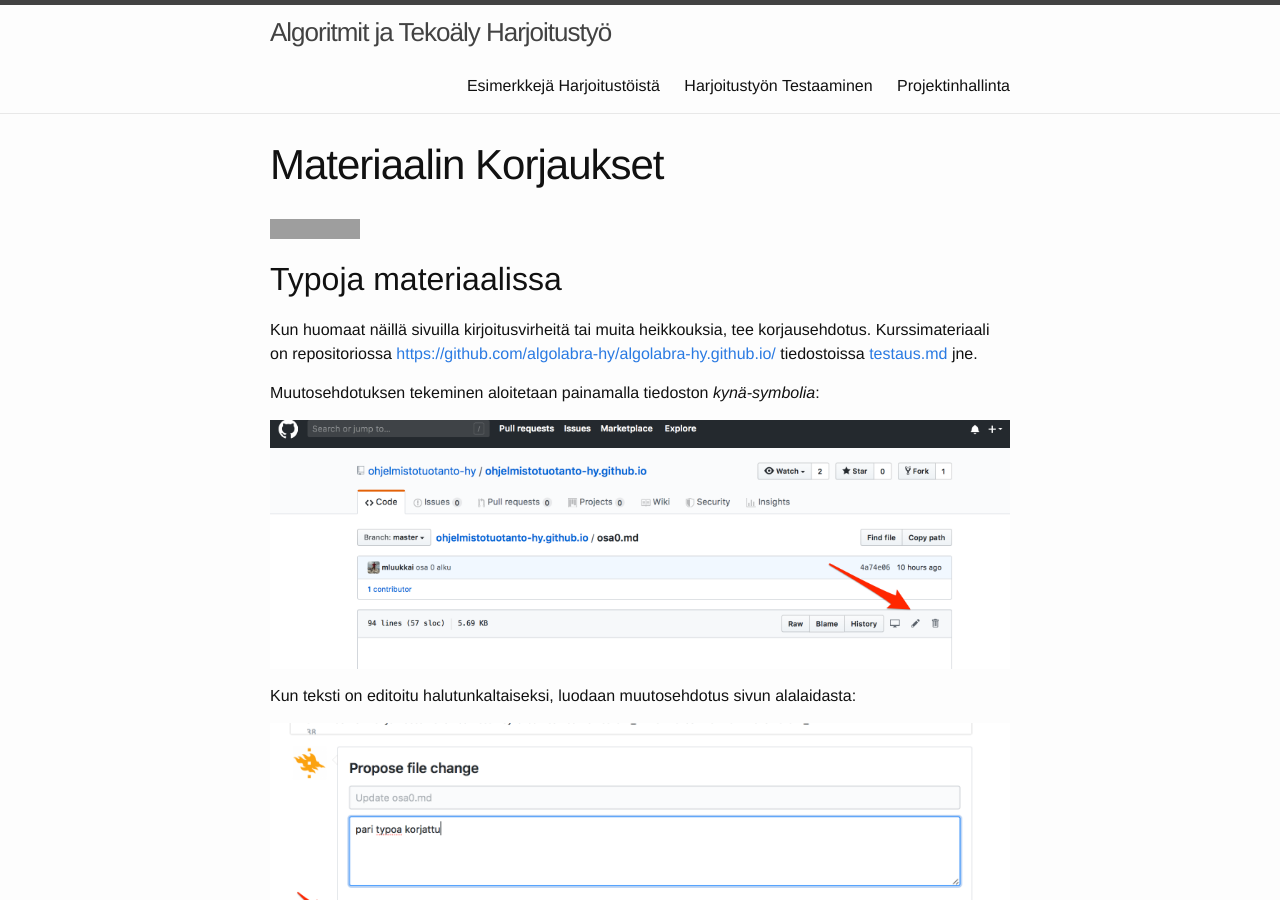
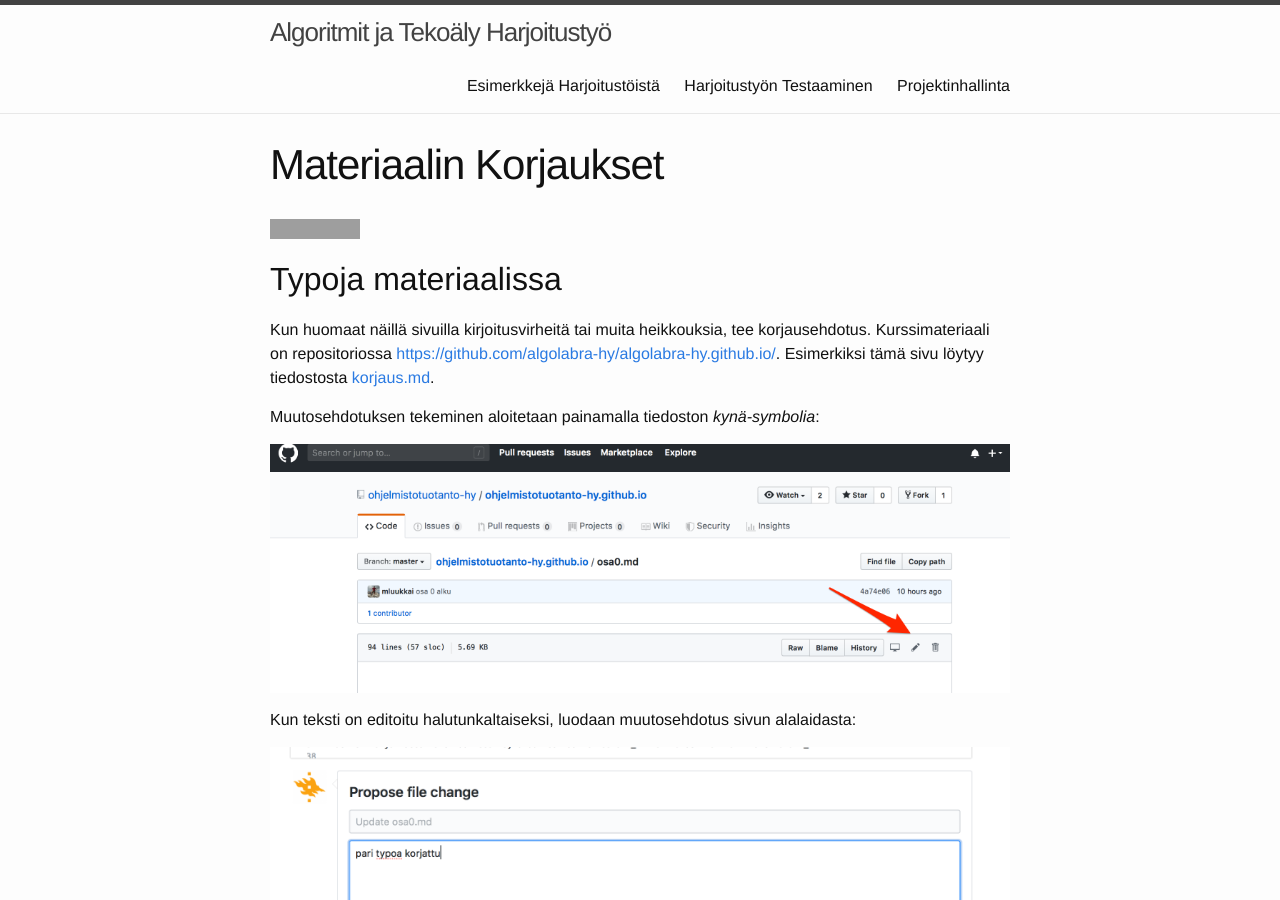
Before and after one commit to algolabra-hy/algolabra-hy.github.io, a Jekyll site: the page built from korjaus.md, in a window 1280 px wide and 900 px high. Built offline with Jekyll 4.4.1, drawn with Linux system fonts in a browser that asks for light colours; grey boxes are pictures that could not be loaded.

Commit message:
Update self-referential GitHub URL
Makes sense to link to the page itself as a concrete example; also, updates pointed to repo to new one

```diff
--- a/korjaus.md
+++ b/korjaus.md
@@ -14,7 +14,7 @@ permalink: /korjaus/
 ## Typoja materiaalissa
 
 Kun huomaat näillä sivuilla kirjoitusvirheitä tai muita heikkouksia, tee korjausehdotus. Kurssimateriaali on repositoriossa
-[https://github.com/algolabra-hy/algolabra-hy.github.io/](https://github.com/algolabra-hy/algolabra-hy.github.io/) tiedostoissa [testaus.md](https://github.com/jezberg/algoLabra) jne.
+[https://github.com/algolabra-hy/algolabra-hy.github.io/](https://github.com/algolabra-hy/algolabra-hy.github.io/). Esimerkiksi tämä sivu löytyy tiedostosta [korjaus.md](https://github.com/algolabra-hy/algolabra-hy.github.io/blob/main/korjaus.md).
 
 Muutosehdotuksen tekeminen aloitetaan painamalla tiedoston _kynä-symbolia_:
 
```
